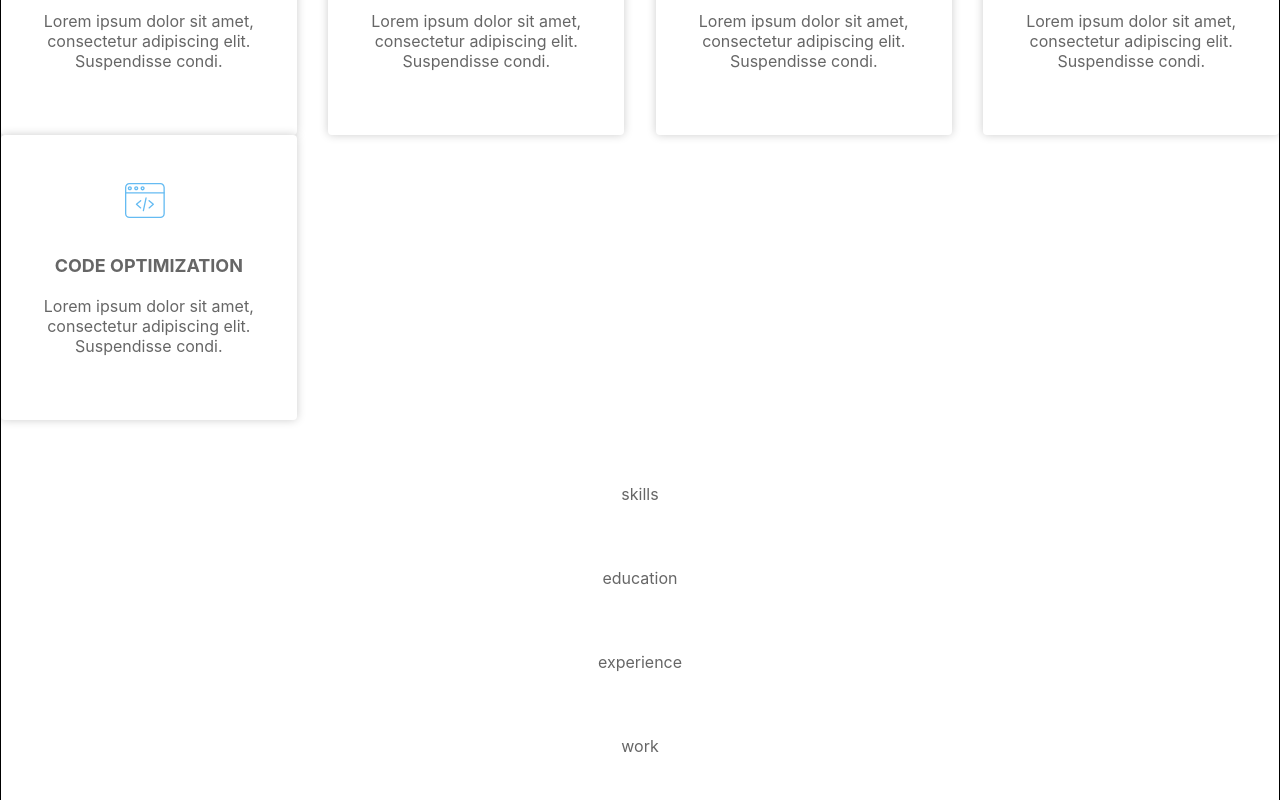
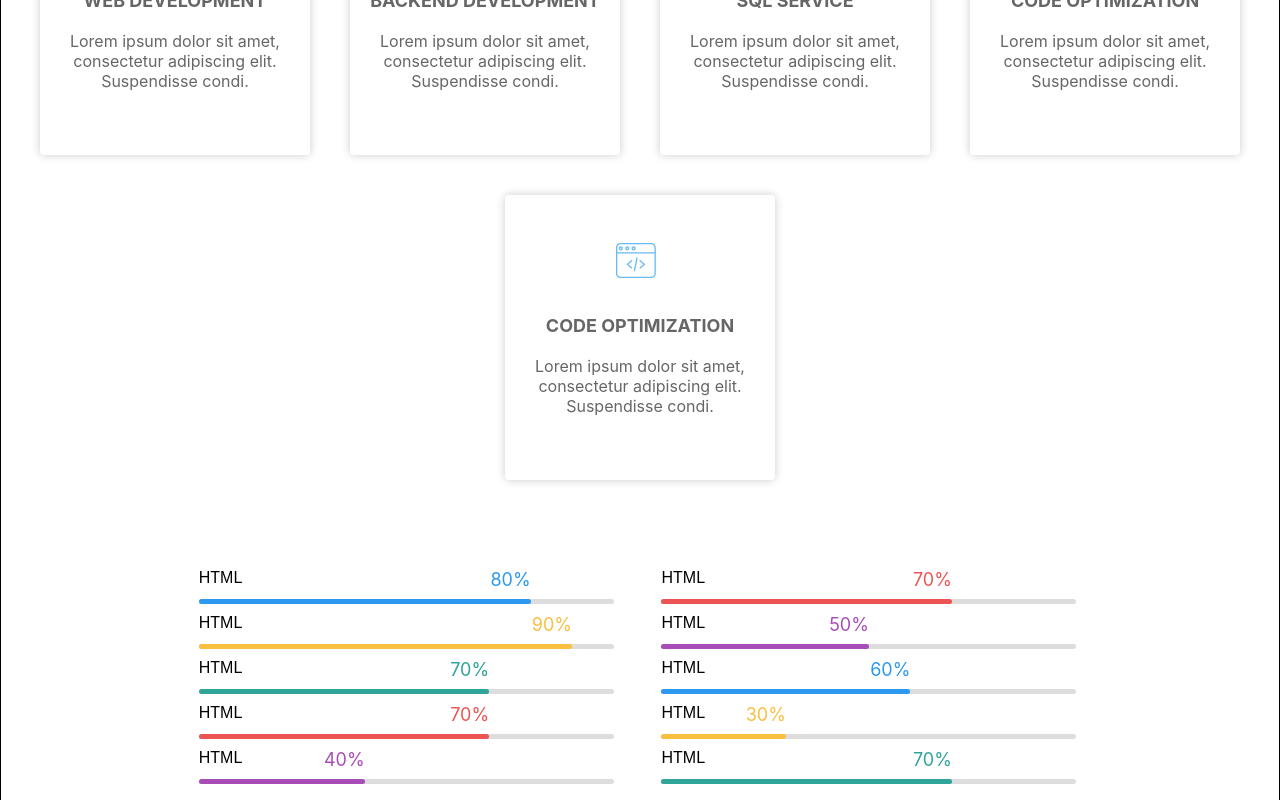
Before and after one commit to infiamit/portfolio-frontend, a React (Create React App) app: page / in a window 1280 px wide. Shown: the part 1520-2320 px from the top of the page. Built offline with nearby package versions, Linux system fonts and the light colour scheme.

Commit message:
more features

```diff
--- /dev/null
+++ b/src/components/Bar.tsx
@@ -0,0 +1,60 @@
+import React from 'react'
+import styled from 'styled-components'
+
+
+interface Props { color?: string, maxFill: number, text?: string, height: string, flexPercent: number }
+
+const Container = styled.div`
+    width: 100%;
+    background-color: #ddd;
+    border-radius: 5px;
+    margin-top: 35px;
+    margin-bottom: 5px;
+    flex: ${(props: Props) => `0 0 ${props.flexPercent - 3}%`}
+    margin-right: 5px;
+
+`
+const StyledBar = styled.div`
+    background-color: ${(props: Props) => props.color || '#2196F3'};
+    width:${(props: Props) => props.maxFill > 100 ? '100%' : `${props.maxFill}%`};
+    text-align: end;
+    color: white;
+    display: flex;
+    justify-content: space-between;
+    border-radius: 5px;
+    height:${(props: Props) => (props.height || '10px')};
+`
+const StyledH3 = styled.h3`
+position: relative;
+float: left;
+top : -30px;
+font-size: 16px;
+    font-family: Quicksand, Arial, sans-serif;
+    color: #000;
+    font-weight: 400;
+    margin: 0px;
+`
+const StyledDiv = styled.div`
+font-size: 18px;
+top: -30px;
+position: relative;
+color: ${(props: Props) => props.color || '#2196F3'};
+`
+class Bar extends React.Component<Props> {
+
+    render() {
+        return (
+            <Container flexPercent={this.props.flexPercent} {...this.props}>
+                <StyledBar maxFill={this.props.maxFill} color={this.props.color} height={this.props.height} {...this.props}>
+                    <StyledH3>{this.props.text}</StyledH3>
+
+                    <StyledDiv color={this.props.color} {...this.props}>
+                        {this.props.maxFill + '%'}
+                    </StyledDiv>
+                </StyledBar>
+            </Container>)
+
+    }
+}
+
+export { Bar }
--- a/src/components/Card.tsx
+++ b/src/components/Card.tsx
@@ -13,9 +13,9 @@ const StyledCard = styled.div`
     transition: all 0.3s ease-in-out 0s;
     -moz-transition: all 0.3s ease-in-out 0s;
     -webkit-transition: all 0.3s ease-in-out 0s;
-    flex:  ${(props: CardProps) => 100 / props.maxCards > 25 ? `0 0 ${(100 / props.maxCards) - 1}%` : '0 0 24%'};
+    flex:  ${(props: CardProps) => 100 / props.maxCards > 25 ? `0 0 ${(100 / props.maxCards) - 1}%` : '0 0 18%'};
     justify-content: center;
-    max-width: 20%;
+     margin: 20px;
 `
 const StyledLink = styled.a`
 font-size: 18px;
--- a/src/components/index.ts
+++ b/src/components/index.ts
@@ -3,3 +3,4 @@ export * from './Carousel'
 export * from './Header'
 export * from './Button'
 export * from './Card'
+export * from './Bar'
--- a/src/pages/Home.tsx
+++ b/src/pages/Home.tsx
@@ -1,7 +1,8 @@
 import React, { Component } from 'react'
 import { Header } from '../components/index'
 import styled from 'styled-components'
-import { HomeSection, AboutMe, Services } from '../sections/index'
+import { HomeSection, AboutMe, Services, Skills } from '../sections/index'
+
 
 const ContentWrapper = styled.div`
     border: 1px solid black;
@@ -37,7 +38,7 @@ class Home extends Component {
                         <Services />
                     </SectionWrapper>
                     <SectionWrapper id="skills">
-                        skills
+                        <Skills />
                     </SectionWrapper>
                     <SectionWrapper id="education">
                         education
--- a/src/sections/AboutMe.tsx
+++ b/src/sections/AboutMe.tsx
@@ -3,20 +3,20 @@ import styled from 'styled-components'
 import { Button } from '../components'
 
 const ProfilePictureWrapper = styled.div`
-    max-width: 38%;
+    max-width: 35%;
     padding-right: 15px;
     padding-left: 15px;
+    justify-content: center;
 
 `
 const ImageWrapper = styled.img`
     max-width: 100%;
     border: 8px solid #fff;
     box-shadow: 0px 0px 30px rgba(0, 0, 0, 0.2);
-    max-height: 500px;
 `
 
 const AboutMeWrapper = styled.div`
-    max-width: 50%;
+    max-width: 45%;
     padding-right: 14px;
     padding-left: 25px;
     padding-top: 20px;
--- a/src/sections/Services.tsx
+++ b/src/sections/Services.tsx
@@ -33,7 +33,7 @@ class Services extends React.Component {
                     What I do
                </StyledH3Wrapper>
             </StyledCardWrapper>
-            <StyledCardWrapper justifyContent={'space-between'} >
+            <StyledCardWrapper justifyContent={'center'} >
 
                 {data.map(item => <Card title={item.title} description={item.description} maxCards={data.length} />)}
             </StyledCardWrapper>
--- /dev/null
+++ b/src/sections/Skills.tsx
@@ -0,0 +1,38 @@
+import React from 'react'
+import { Bar } from '../components/index'
+import styled from 'styled-components'
+
+
+const data = [
+    { maxFill: 80, color: '#2c98f0', height: '5px', text: 'HTML' },
+    { maxFill: 70, color: '#ec5453', height: '5px', text: 'HTML' },
+    { maxFill: 90, color: '#f9bf3f', height: '5px', text: 'HTML' },
+    { maxFill: 50, color: '#a84cb8', height: '5px', text: 'HTML' },
+    { maxFill: 70, color: '#2fa499', height: '5px', text: 'HTML' },
+    { maxFill: 60, color: '#2c98f0', height: '5px', text: 'HTML' },
+    { maxFill: 70, color: '#ec5453', height: '5px', text: 'HTML' },
+    { maxFill: 30, color: '#f9bf3f', height: '5px', text: 'HTML' },
+    { maxFill: 40, color: '#a84cb8', height: '5px', text: 'HTML' },
+    { maxFill: 70, color: '#2fa499', height: '5px', text: 'HTML' },
+
+]
+
+const BarWrapper = styled.div`
+        display: flex ;
+        flex-wrap: wrap;
+        justify-content: space-between;
+`
+class Skills extends React.Component {
+
+
+    render() {
+        return (
+            <BarWrapper>
+
+                {data.map((item, idx) => <Bar key={idx} maxFill={item.maxFill} color={item.color} height={item.height} text={item.text} flexPercent={50} />)}
+            </BarWrapper>
+        )
+    }
+}
+
+export { Skills }
--- a/src/sections/index.tsx
+++ b/src/sections/index.tsx
@@ -1,3 +1,4 @@
 export * from './HomeSection'
 export * from './AboutMe'
 export * from './Services'
+export * from './Skills'
```
